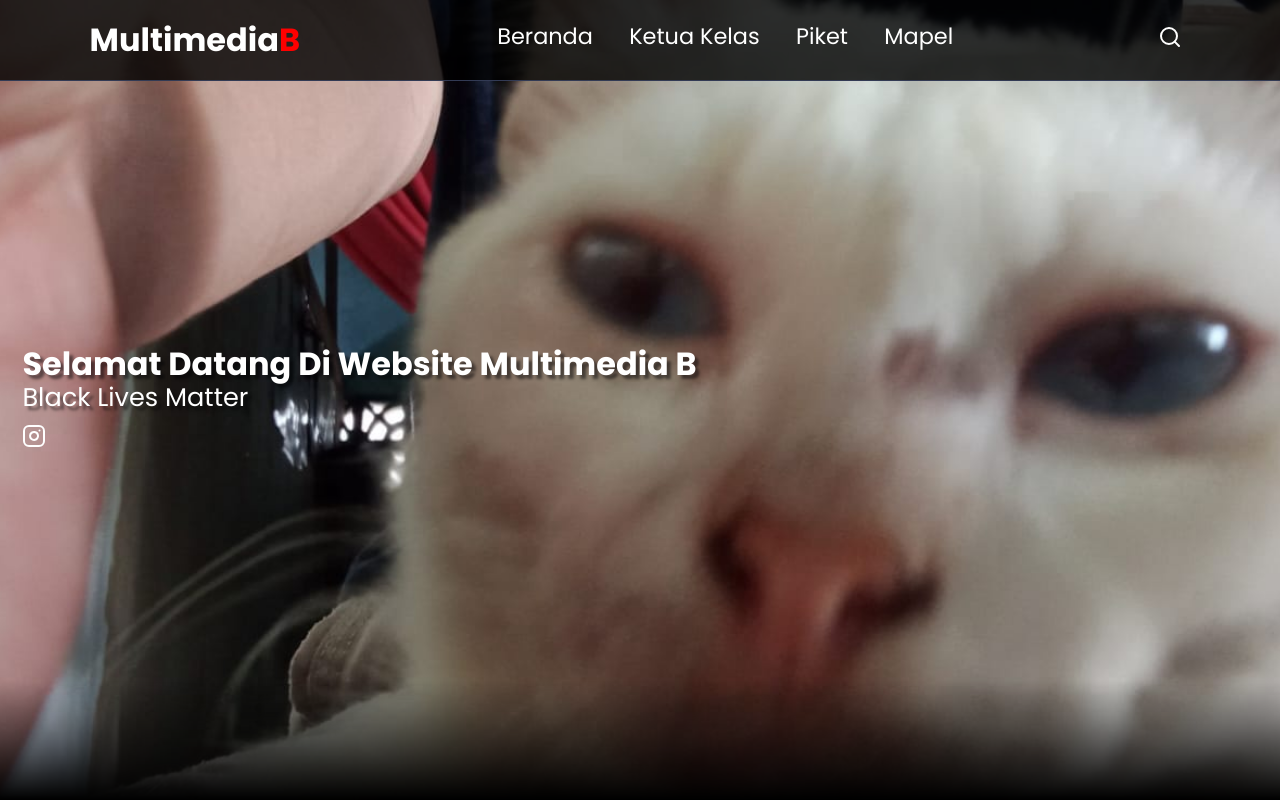
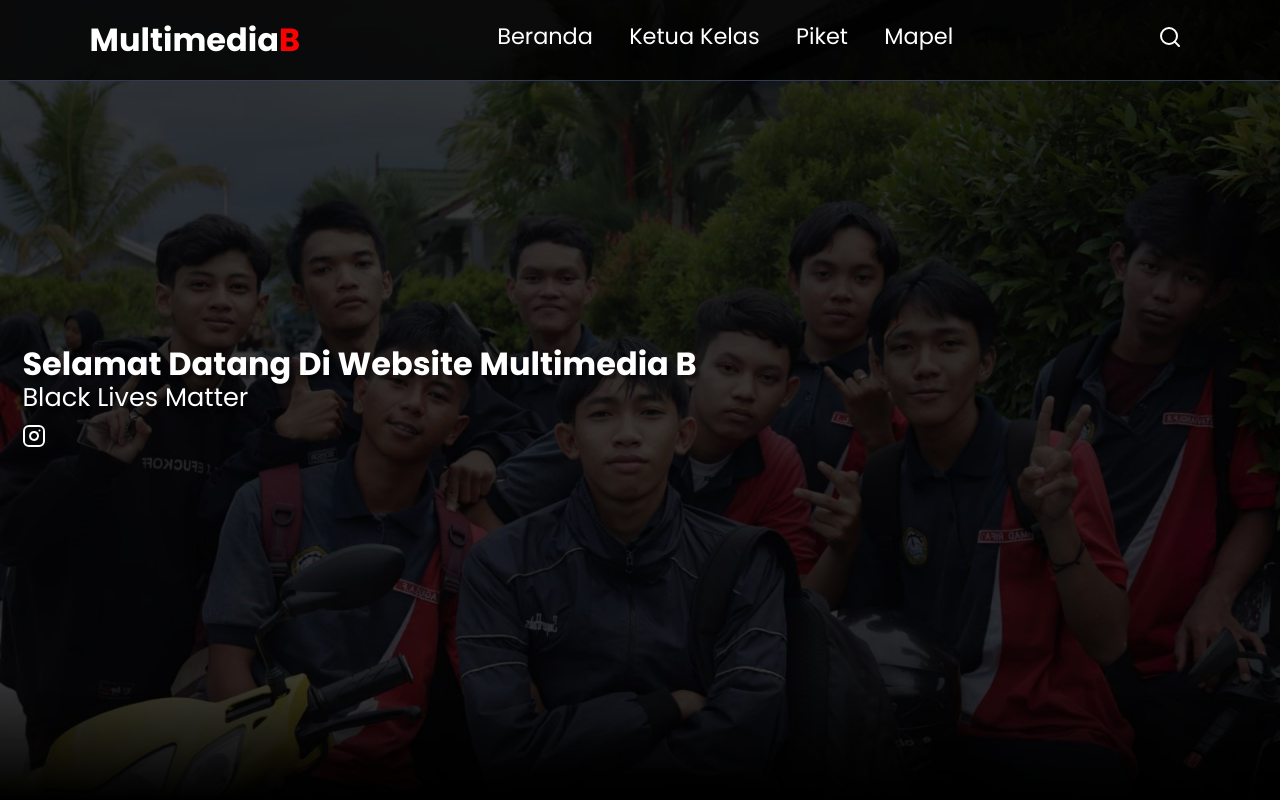
Before and after one commit to lescahub/mmb.github.io, a plain HTML site: page index.html in a window 1280 px wide. Shown: the top 800 px of the page. Drawn offline with nearby package versions, Linux system fonts and the light colour scheme.

Commit message:
Update style.css

```diff
--- a/style.css
+++ b/style.css
@@ -161,7 +161,7 @@ h3 {
   min-height: 100vh;
   display: flex;
   align-items: center;
-  background-image: url(img/lokap.jpeg);
+  background-image: url(img/sirkel.jpg);
   background-repeat: no-repeat;
   background-size: cover;
   background-position: center;
```
